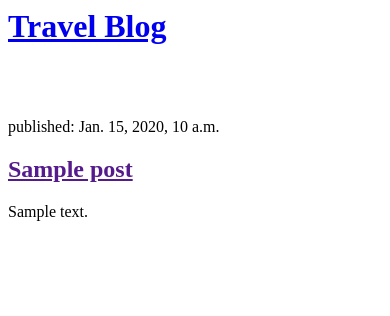
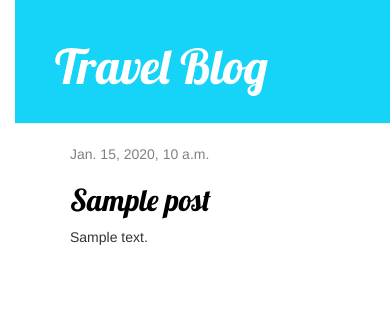
Before and after one commit to iamnitishsaxena/Blog-Application, a Django app: template blog/templates/blog/post_list.html in a window 390 px wide. Shown: the top 316 px of the page. Run offline with Django 3.2, Linux system fonts and the light colour scheme; the template is opened without the code that fills it: values that come from a table or form of the project are taken from there, others are empty; tables that the repository leaves empty hold one stand-in row (values such as "Sample post"); some libraries are stand-ins or nearby versions.

Commit message:
Added view, template, CSS for blog application.

```diff
--- /dev/null
+++ b/blog/static/css/blog.css
@@ -0,0 +1,48 @@
+h1 a, h2 a {
+    color: #15D4F8;
+    font-family: 'lobster';
+}
+body{
+    padding-left: 15px;
+}
+.page-header {
+    background-color: #15D4F8;
+    margin-top: 0;
+    padding: 20px 20px 20px 40px;
+}
+.page-header h1, .page-header h1 a, .page-header h1 a:visited, .page-header h1 a:active {
+    color: #ffffff;
+    font-size: 36pt;
+    text-decoration: none;
+}
+.content {
+    margin-left: 40px;
+}
+h1, h2, h3, h4 {
+    font-family: 'Lobster', cursive;
+}
+.date {
+    color: #828282;
+}
+.save {
+    float: right;
+}
+
+.post-form textarea, .post-form input {
+    width: 100%;
+}
+
+.top-menu, .top-menu:hover, .top-menu:visited {
+    color: #ffffff;
+    float: right;
+    font-size: 26pt;
+    margin-right: 20px;
+}
+
+.post {
+    margin-bottom: 70px;
+}
+
+.post h2 a, .post h2 a:visited {
+    color: #000000;
+}
--- /dev/null
+++ b/blog/templates/blog/base.html
@@ -0,0 +1,23 @@
+{% load static %}
+<html>
+    <head>
+        <title>Travel blog</title>
+        <link rel="stylesheet" href="//maxcdn.bootstrapcdn.com/bootstrap/3.2.0/css/bootstrap.min.css">
+        <link rel="stylesheet" href="//maxcdn.bootstrapcdn.com/bootstrap/3.2.0/css/bootstrap-theme.min.css">
+        <link rel="stylesheet" href="{% static 'css/blog.css' %}">
+        <link href="//fonts.googleapis.com/css?family=Lobster&subset=latin,latin-ext" rel="stylesheet" type="text/css">
+    </head>
+    <body>
+        <div class="page-header">
+        <h1><a href="/">Travel Blog</a></h1>
+        </div>
+        <div class="content container">
+            <div class="row">
+                <div class="col-md-8">
+                {% block content %}
+                {% endblock %}
+                </div>
+            </div>
+        </div>
+    </body>
+</html>
--- a/blog/templates/blog/post_list.html
+++ b/blog/templates/blog/post_list.html
@@ -1,32 +1,13 @@
-<html>
-    <head>
-        <title>Travel blog</title>
-    </head>
-    <body>
-        <div>
-            <h1><a href="/">Travel Blog</a></h1>
+{% extends 'blog/base.html' %}
+
+{% block content %}
+   {% for post in posts %}
+    <div class="post">
+        <div class="date">
+            {{ post.published_date }}
         </div>
-        <div>
-            {% for post in posts %}
-            <div>
-                <br><br>
-                <p>published: {{ post.published_date }}</p>
-                <h2><a href="">{{ post.title }}</a></h2>
-                <p>{{ post.text|linebreaksbr }}</p>
-            </div>
-            {% endfor %}
-        </div>
-
-        <!--<div>
-            <p>published: 10.06.2019, 12:14</p>
-            <h2><a href=""><i>Shimla Diaries (My first post)</i></a></h2>
-            <p>Shimla is the capital of the northern Indian state of Himachal Pradesh, in the Himalayan foothills. Once the summer capital of British India, it remains the terminus of the narrow-gauge Kalka-Shimla Railway, completed in 1903. It’s also known for the handicraft shops that line The Mall, a pedestrian avenue, as well as the Lakkar Bazaar, a market specializing in wooden toys and crafts.</p>
-        </div>
-
-        <div>
-            <p>published: 10.06.2019, 15:16</p>
-            <h2><a href=""><i>Manali Diaries (My second post)</i></a></h2>
-            <p>Manali is a high-altitude Himalayan resort town in India’s northern Himachal Pradesh state. It has a reputation as a backpacking center and honeymoon destination. Set on the Beas River, it’s a gateway for skiing in the Solang Valley and trekking in Parvati Valley. It's also a jumping-off point for paragliding, rafting and mountaineering in the Pir Panjal mountains, home to 4,000m-high Rohtang Pass.</p>
-        </div>-->
-    </body>
-</html>
+        <h2><a href="{% url 'post_detail' pk=post.pk %}">{{ post.title }}</a></h2>
+        <p>{{ post.text|linebreaksbr }}</p>
+    </div>
+    {% endfor %}
+{% endblock %}
--- a/blog/urls.py
+++ b/blog/urls.py
@@ -3,4 +3,5 @@ from . import views
 
 urlpatterns = [
     path('', views.post_list, name='post_list'),
+    path('post/<int:pk>/', views.post_detail, name='post_detail'),
 ]
--- a/blog/views.py
+++ b/blog/views.py
@@ -1,4 +1,4 @@
-from django.shortcuts import render
+from django.shortcuts import render, get_object_or_404
 from .models import Post
 from django.utils import timezone
 
@@ -6,3 +6,7 @@ from django.utils import timezone
 def post_list(request):
     posts = Post.objects.filter(published_date__lte=timezone.now()).order_by('published_date')
     return render(request, 'blog/post_list.html', {'posts':posts})
+
+def post_detail(request, pk):
+    post = get_object_or_404(Post, pk=pk)
+    return render(request, 'blog/post_detail.html', {'post': post})
```
Also changed, not shown: blog/templates/blog/post_detail.html (added, +13 -0 lines).
